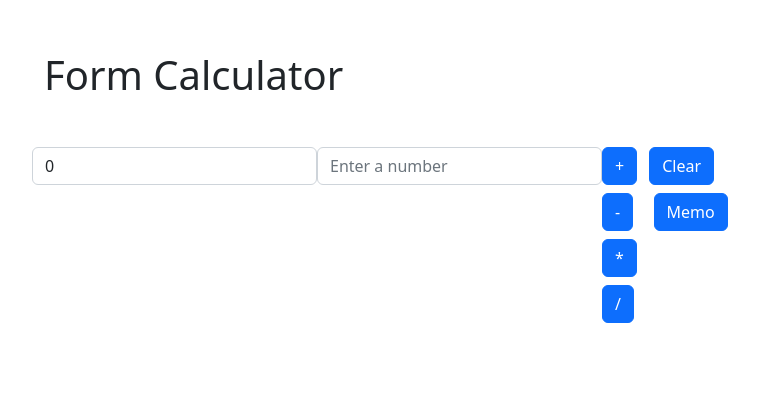
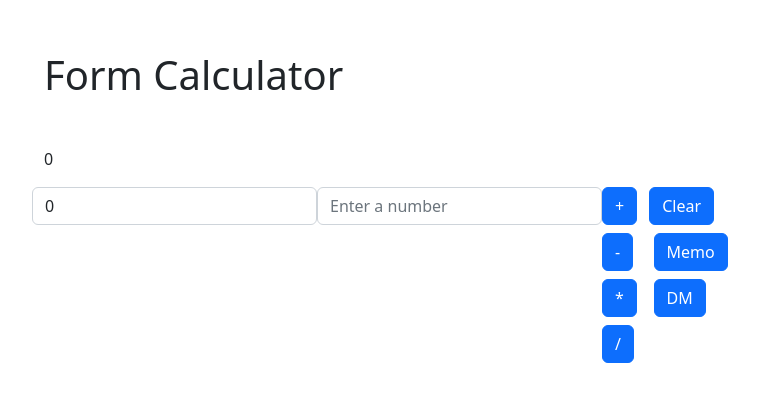
Before and after one commit to williamhancharek/project-b, a React (Create React App) app: page / in a window 1280 px wide. Shown: the part 129-530 px from the top of the page, without its empty margins (38-797 px from the left). Built offline with nearby package versions, Linux system fonts and the light colour scheme.

Commit message:
Added memory buttons

```diff
--- a/src/App.js
+++ b/src/App.js
@@ -1,12 +1,13 @@
-import React, { useState, useRef } from "react";
+import React, { useState } from "react";
 import "./App.css";
 import "bootstrap/dist/css/bootstrap.min.css";
 
 export default function App() {
-  const [input, setInput] = useState(0);
+  const [input, setInput] = useState("");
   const [result, setResult] = useState(0);
   const [clear, setClear] = useState(false);
-  const inputRef = useRef(null);
+  const [rememberResult, setRememberResult] = useState(0);
+  const [showRememberedResult, setShowRememberedResult] = useState(0);
 
   function handleInput(event) {
     setInput(event.target.value);
@@ -23,7 +24,6 @@ export default function App() {
   function resetInputField() {
     setClear(true);
     setResult(0);
-    setInput(0);
   }
 
   function handleSubtr() {
@@ -48,14 +48,20 @@ export default function App() {
   }
 
   function handleMemorization() {
-    setResult(inputRef.current.value);
-    console.log(inputRef.current.value);
+    setRememberResult(result);
+    console.log(result)
+  }
+
+  function displayMemorised() {
+   setShowRememberedResult(rememberResult);
+   console.log(rememberResult)
   }
 
   return (
     <div className="App">
       <div className="container">
         <h1>Form Calculator</h1>
+        <p>{showRememberedResult}</p>
         <div className="row">
           <div className="col-3">
             <div className="form-group form-group-warning">
@@ -64,7 +70,6 @@ export default function App() {
                 className="form-control"
                 id="result-input"
                 value={result}
-                ref={inputRef}
                 onChange={handleInput}
               />
             </div>
@@ -114,9 +119,18 @@ export default function App() {
               </div>
             </div>
             <div className="row">
-              <div className="col mt-2">
+              <div className="col-2 mt-2">
                 <button onClick={handleMult} className="btn btn-primary">
                   *
+                </button>
+              </div>
+              <div className="col-10 mt-2">
+                <button
+                  type="submit"
+                  onClick={displayMemorised}
+                  className="btn btn-primary"
+                >
+                  DM
                 </button>
               </div>
             </div>
```
